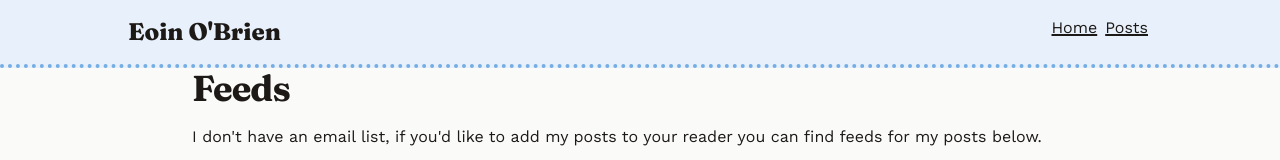
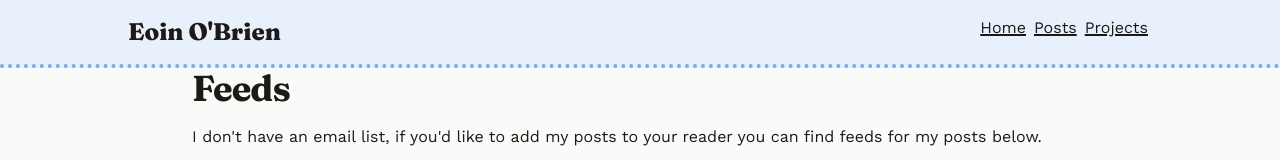
Before and after one commit to eoinobrien/eoinobrien.ie, a Next.js app: page /feeds in a window 1280 px wide. Shown: the top 160 px of the page. Built offline with nearby package versions, Linux system fonts and the light colour scheme.

Commit message:
add projects link to header

```diff
--- a/src/app/components/layout-header.tsx
+++ b/src/app/components/layout-header.tsx
@@ -16,6 +16,9 @@ export function LayoutHeader() {
           <Link href="/posts" className="m-1">
             Posts
           </Link>
+          <Link href="/projects" className="m-1">
+            Projects
+          </Link>
         </div>
       </div>
     </div>
```
